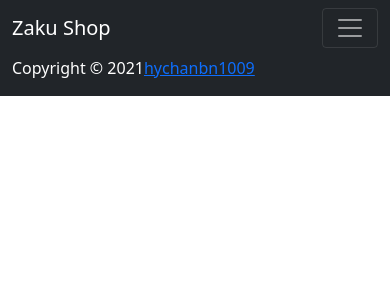
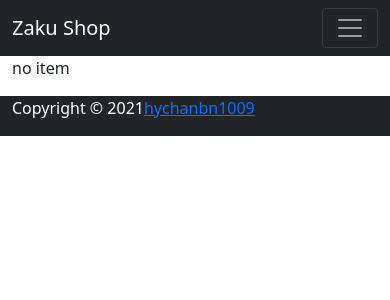
Before and after one commit to hychanbn1009/shopping-cart, a React (Create React App) app: page /shopping_cart in a window 390 px wide. Shown: the top 300 px of the page. Built offline with nearby package versions, Linux system fonts and the light colour scheme.

Commit message:
increase & decrease quantity in shopping cart

```diff
--- a/package.json
+++ b/package.json
@@ -3,6 +3,7 @@
   "version": "0.1.0",
   "private": true,
   "dependencies": {
+    "@iconify/react": "^3.1.0",
     "@testing-library/jest-dom": "^5.16.1",
     "@testing-library/react": "^11.2.7",
     "@testing-library/user-event": "^12.8.3",
--- a/public/index.html
+++ b/public/index.html
@@ -9,6 +9,7 @@
       name="description"
       content="Web site created using create-react-app"
     />
+    <script src="https://code.iconify.design/2/2.1.0/iconify.min.js"></script>
     <link rel="apple-touch-icon" href="%PUBLIC_URL%/logo192.png" />
     <!--
       manifest.json provides metadata used when your web app is installed on a
--- a/src/assets/productData.js
+++ b/src/assets/productData.js
@@ -14,56 +14,64 @@ const productData=
       "id": 0,
       "name": "Rabbit Cannon",
       "price": 500,
-      "img": rabbitCannon
+      "img": rabbitCannon,
+      "description":"A slightly modified version of the mid-range support unit Zaku Cannon. Based on the Zaku II, the revamped Zaku Cannon was equipped with a 180mm anti-air cannon. "
     },
     {
       "id": 1,
       "name": "Zaku 2 FS",
       "price": 200,
-      "img": zaku2FS
+      "img": zaku2FS,
+      "description":"A minor upgrade to the Zaku II, produced in small quantities as command units in the period before the further enhanced Zaku II Type S was completed and deployed. "
     },
     {
       "id": 2,
-      "name": "Zaku Desert",
+      "name": "Zaku Desert (DA)",
       "price": 200,
-      "img": zakuDesert
+      "img": zakuDesert,
+      "description":"As a variation of the Zaku II localized warfare type, this version was designed to improve performance in desert environments."
     },
     {
       "id": 3,
       "name": "Zaku 2 F2",
       "price": 250,
-      "img": zaku2F2
+      "img": zaku2F2,
+      "description":"A later mass production model and modification of the Zaku II. "
     },
     {
       "id": 4,
       "name": "Zaku Mariner",
       "price": 300,
       "img": zakuMariner,
-      "description": "For underwater mission"
+      "description": "A Zaku II modified for amphibious combat. The base Zaku II proved to be extremely versatile, with on-site modifications for desert or cold environments greatly expanding the front lines.",
     },
     {
       "id": 5,
       "name": "Zaku 2 Kai",
       "price": 600,
-      "img": zaku2Kai
+      "img": zaku2Kai,
+      "description":"With the war prolonged beyond the Principality of Zeon's expectations, operations failed to sufficiently take into account the lack of materials and rapid introduction of new MS, and even experienced pilots began having trouble adapting to new suits."
     },
     {
       "id": 6,
       "name": "Psyco Zaku",
       "price": 1000,
-      "img": psycoZaku
+      "img": psycoZaku,
+      "description":"An MS developed by the Living Dead Division, a unit formed in order to gather combat data on pilots with prosthetic limbs and deployed to the Thunderbolt Sector. "
     },
     {
       "id": 7,
       "name": "Zaku Recon Type",
       "price": 800,
-      "img": zakuRecon
+      "img": zakuRecon,
+      "description":"A reconnaissance mobile suit based on the Zaku II. During Minovsky particle dispersion, vision-based combat has become the norm, and reconnaissance had become more important than it was in the past."
     },
     {
       "id": 8,
       "name": "High Mobility Psycommu Zaku II",
       "price": 900,
-      "img": highMobilityZaku
+      "img": highMobilityZaku,
+      "description":"This unit is based on the unit 2 of the test machine Bishop that was created during the 'Bishop Plan' which developed the MS Zeong for Newtypes."
     }
   ]
 
--- a/src/components/Cart.js
+++ b/src/components/Cart.js
@@ -1,15 +1,55 @@
 import React from "react";
 
 const Cart =(props)=>{
+
+    const increaseQty=(product)=>{
+        {console.log(product.quantity)}
+        props.increaseQuantity(product)
+    }
+
+    const decreaseQty=(product)=>{
+        props.decreaseQuantity(product)
+    }
+
+    function displayCard(){
+        if(props.shoppingCart.length!==0){
+            return(
+                <div>
+                {props.shoppingCart.map((product,index)=>{
+                    return(
+                    <div className="card mt-3 mb-3">
+                    <div className="row g-0">
+                        <div className="col-md-4">
+                        <img src={product.img} className="img-fluid rounded-start" alt={product.name}/>
+                        </div>
+                        <div className="col-md-8">
+                        <div className="card-body">
+                            <h5 className="card-title">{product.name}</h5>
+                            <p className="card-text">{product.description}</p>
+                            <div className="btn-group">
+                                <button type="button" className="btn btn-primary" onClick={(event)=>decreaseQty(product)}>-</button>
+                                <button type="button" className="btn btn-outline-dark"  disabled>{product.quantity}</button>
+                                <button type="button" className="btn btn-primary" onClick={(event)=>increaseQty(product)}>+</button>
+                            </div>
+                        </div>
+                        </div>
+                    </div>
+                    </div>
+                    )
+                })}
+                </div>
+            )
+        }
+        return (<p>no item</p>)
+    }
+
     return(
-        <div>
-            {props.shoppingCart.map((product,index)=>{
-                return(
-                    <div>{product.name}</div>
-                )
-            })}
+        <div className="container">
+            {displayCard()}
         </div>
     )
 }
 
 export default Cart;
+
+// {props.shoppingCart.map((product,index)=>{}
--- a/src/components/Header.js
+++ b/src/components/Header.js
@@ -2,10 +2,11 @@ import React from 'react'
 import {NavLink} from "react-router-dom";
 import '../styles/header.css'
 import {Container,Navbar,Nav } from 'react-bootstrap';
+import { Icon } from '@iconify/react';
 
-const Header=()=>{
+const Header=(props)=>{
     return(
-        <Navbar collapseOnSelect expand="lg" bg="dark" variant="dark">
+        <Navbar collapseOnSelect expand="lg" bg="dark" variant="dark" sticky="top">
             <Container>
             <Navbar.Brand className="navbar-brand" href="#home">Zaku Shop</Navbar.Brand>
             <Navbar.Toggle aria-controls="responsive-navbar-nav" />
@@ -13,7 +14,7 @@ const Header=()=>{
                     <Nav className="ms-auto">
                         <NavLink to="/" className="nav-link">Home</NavLink>
                         <NavLink to="/products" className="nav-link">Products</NavLink>
-                        <NavLink to="/shopping_cart" className="nav-link">Cart</NavLink>
+                        <NavLink to="/shopping_cart" className="nav-link"><Icon icon="bi:cart"  inline={true} />{props.itemCount}</NavLink>
                     </Nav>
                 </Navbar.Collapse>
             </Container>
--- a/src/components/Main.js
+++ b/src/components/Main.js
@@ -11,9 +11,12 @@ class Main extends Component{
     constructor(){
         super();
         this.state={
-            shoppingCart:[]
+            shoppingCart:[],
+            itemCount:0
         }
         this.addItem=this.addItem.bind(this)
+        this.increaseQuantity=this.increaseQuantity.bind(this)
+        this.decreaseQuantity=this.decreaseQuantity.bind(this)
     }
 
     addItem=(productDetails)=>{
@@ -22,23 +25,49 @@ class Main extends Component{
             const position = this.state.shoppingCart.findIndex(shoppingCart_item => shoppingCart_item.name===productDetails.name)
             add_shoppingCart[position].quantity+=1
         }else{
-            add_shoppingCart=[...this.state.shoppingCart,{name:productDetails.name,price:productDetails.price,quantity:1}]
+            add_shoppingCart=[...this.state.shoppingCart,{name:productDetails.name,description:productDetails.description,img:productDetails.img,price:productDetails.price,quantity:1}]
         }
         {console.log(add_shoppingCart)}
         this.setState({
-            shoppingCart:add_shoppingCart
+            shoppingCart:add_shoppingCart,
+            itemCount:this.state.itemCount+1
         })
     }
+
+    increaseQuantity=(productDetails)=>{
+        let add_shoppingCart=this.state.shoppingCart
+        this.state.shoppingCart.find(shoppingCart_item => shoppingCart_item.name===productDetails.name)
+        const position = this.state.shoppingCart.findIndex(shoppingCart_item => shoppingCart_item.name===productDetails.name)
+        add_shoppingCart[position].quantity+=1
+        this.setState({
+            shoppingCart:add_shoppingCart,
+            itemCount:this.state.itemCount+1
+        })
+    }
+
+    decreaseQuantity=(productDetails)=>{
+        let add_shoppingCart=this.state.shoppingCart
+        this.state.shoppingCart.find(shoppingCart_item => shoppingCart_item.name===productDetails.name)
+        const position = this.state.shoppingCart.findIndex(shoppingCart_item => shoppingCart_item.name===productDetails.name)
+        if(add_shoppingCart[position].quantity===1){
+            add_shoppingCart.splice(position,1)
+        }else{add_shoppingCart[position].quantity-=1}
+        this.setState({
+            shoppingCart:add_shoppingCart,
+            itemCount:this.state.itemCount-1
+        })
+    }
+
 
     render(){
         return(
             <div>
-                <Header/>
-                <Routes>
-                    <Route path="/" element={<Homepage/>} />
-                    <Route path="/products" element={<Products productData={productData} addItem={this.addItem}/>} />
-                    <Route path="/shopping_cart" element={<Cart shoppingCart={this.state.shoppingCart} />} />
-                </Routes>
+                <Header itemCount={this.state.itemCount}/>
+                    <Routes>
+                        <Route path="/" element={<Homepage/>} />
+                        <Route path="/products" element={<Products productData={productData} addItem={this.addItem}/>} />
+                        <Route path="/shopping_cart" element={<Cart shoppingCart={this.state.shoppingCart} increaseQuantity={this.increaseQuantity} decreaseQuantity={this.decreaseQuantity}/>} />
+                    </Routes>
                 <Footer className='mt-auto'/>
             </div>
         )
--- a/src/components/Products.js
+++ b/src/components/Products.js
@@ -13,8 +13,8 @@ const Products =(props)=>{
                 <div className='row'>
             {props.productData.map((product,index)=>{
                 return(
-                    <div className='col-4 mt-3 mb-3'>
-                        <div className='card h-100 shadow'>
+                    <div className='col-lg-3 col-md-4 col-sm-6 mt-3 mb-3'>
+                        <div className='card shadow'>
                             <img src={product.img} className="card-img-top img-fluid" alt={product.name}/>
                             <div className="card-body">
                                 <p className="card-title">{product.name}</p>
```
Also changed, not shown: 1 other file (tests, documents, lock files or other folders).
